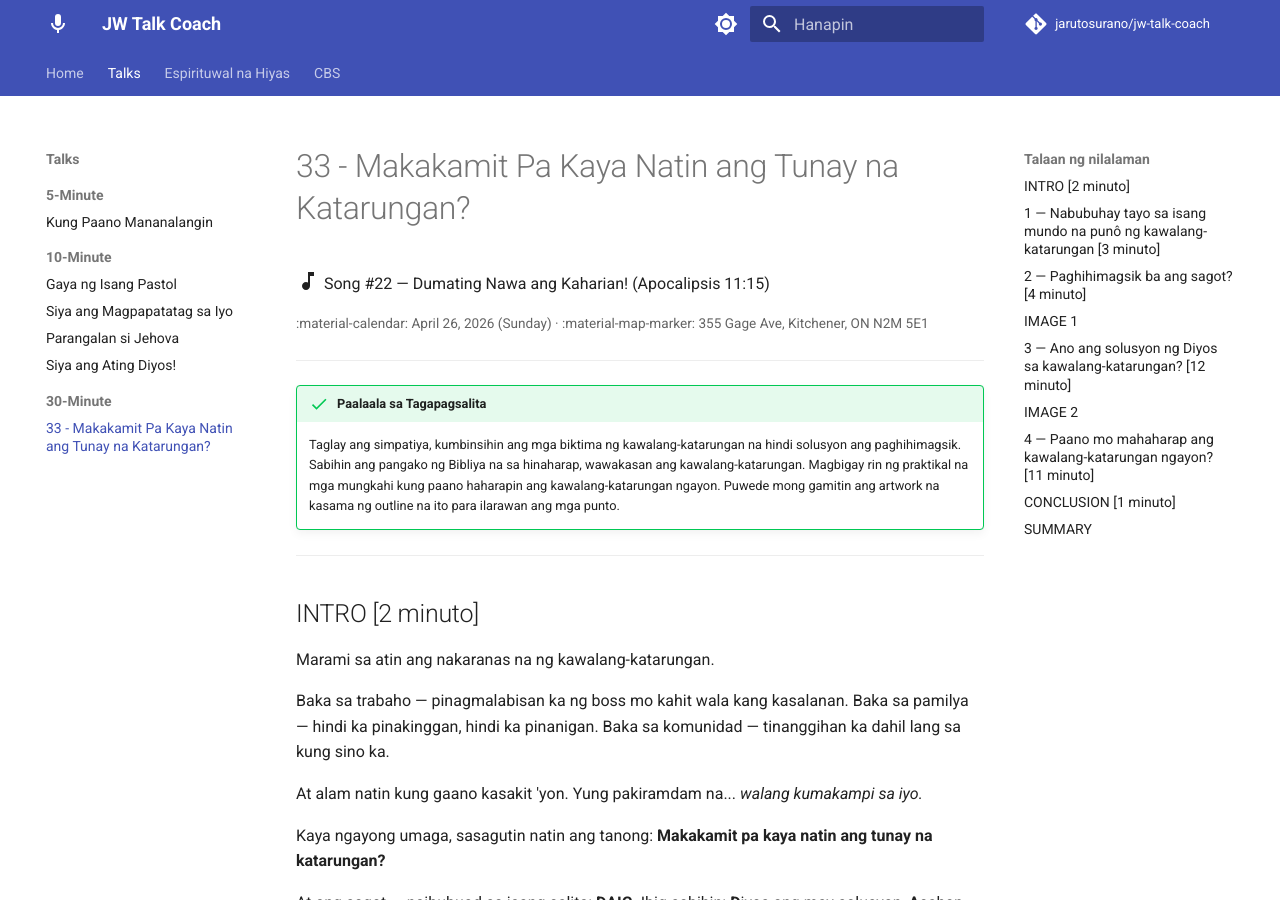
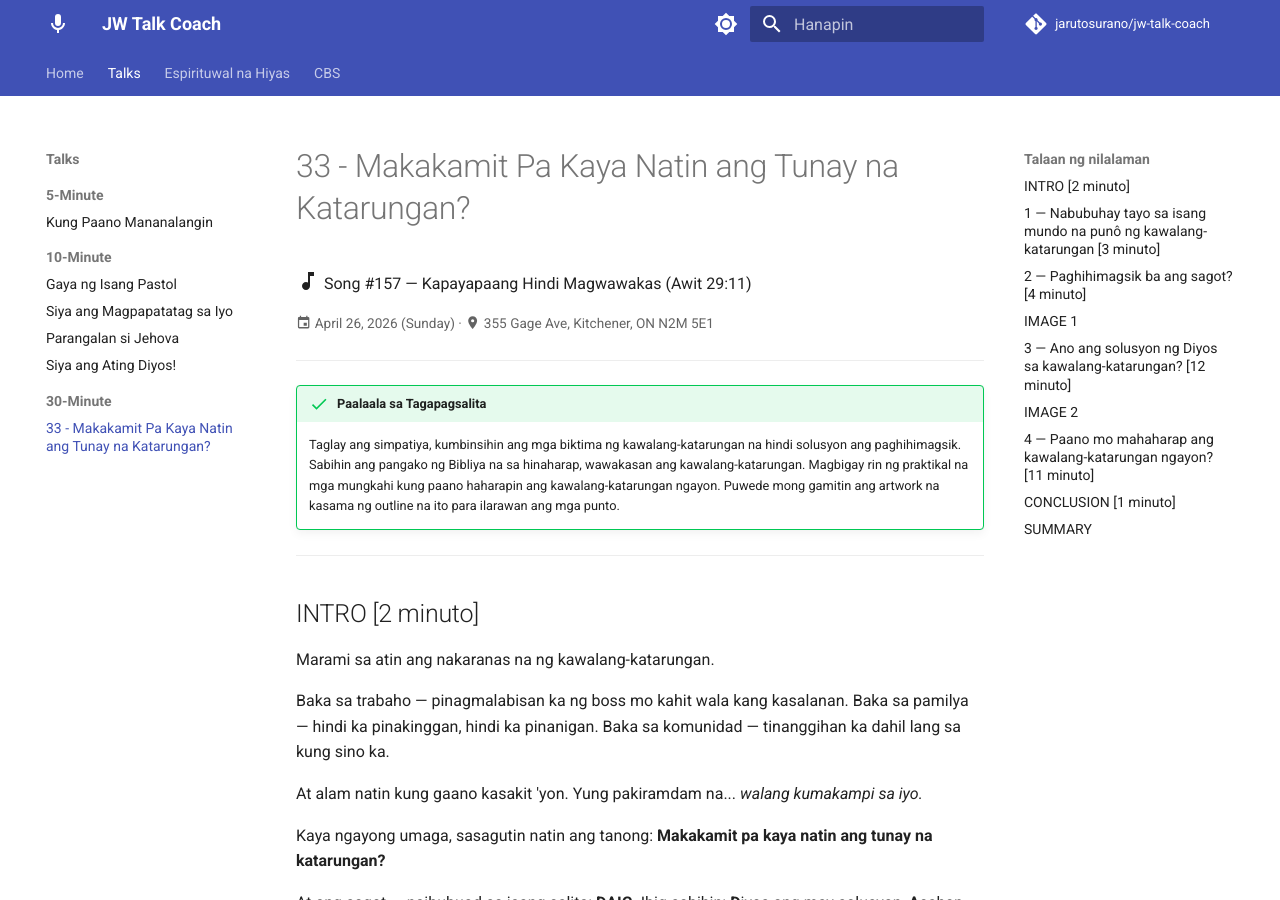
Before and after one commit to jarutosurano/jw-talk-coach, an MkDocs documentation site: the page built from docs/talks/30min/33-makakamit-pa-kaya-natin-ang-tunay-na-katarungan/index.md, in a window 1280 px wide and 900 px high. Built offline with MkDocs 1.6.1 and Material for MkDocs 9.7.7, drawn with Linux system fonts in a browser that asks for light colours; comment, search, counter and statistics services are not loaded.

Commit message:
Change song to #157 — Kapayapaang Hindi Magwawakas
Matches Isaias 9:7 ("ang kapayapaan ay hindi magwawakas") from outline.
Also fix date/location rendering with markdown="span" for icon support.

Co-Authored-By: Claude Opus 4.6 <noreply@anthropic.com>

```diff
--- a/docs/talks/30min/33-makakamit-pa-kaya-natin-ang-tunay-na-katarungan/index.md
+++ b/docs/talks/30min/33-makakamit-pa-kaya-natin-ang-tunay-na-katarungan/index.md
@@ -2,9 +2,11 @@
 title: Makakamit Pa Kaya Natin ang Tunay na Katarungan?
 ---
 
-:material-music-note:{ .lg } Song #22 — Dumating Nawa ang Kaharian! (Apocalipsis 11:15)
+:material-music-note:{ .lg } Song #157 — Kapayapaang Hindi Magwawakas (Awit 29:11)
 
-<p style="font-size: 0.85em; opacity: 0.7;">:material-calendar: April 26, 2026 (Sunday) · :material-map-marker: 355 Gage Ave, Kitchener, ON N2M 5E1</p>
+<div style="font-size: 0.85em; opacity: 0.7;" markdown="span">
+:material-calendar: April 26, 2026 (Sunday) · :material-map-marker: 355 Gage Ave, Kitchener, ON N2M 5E1
+</div>
 
 ---
 
```
